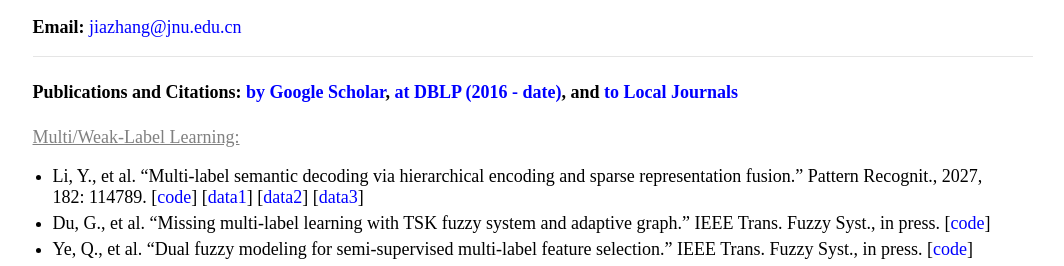
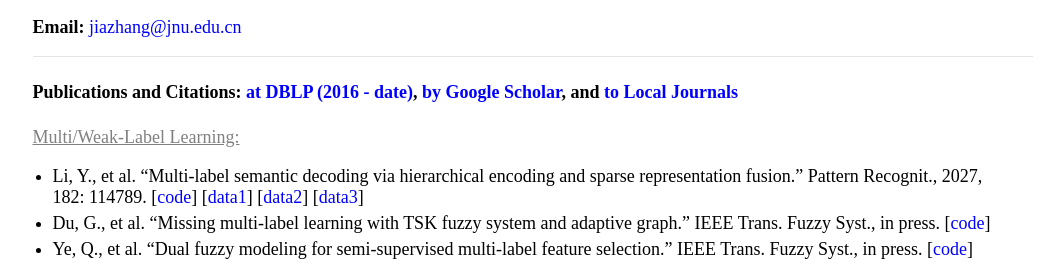
Before and after one commit to jiazhang-ml/jiazhang-ml.github.io, a Jekyll site: the page built from index.md, in a window 1280 px wide and 900 px high. Shown: the part 316-582 px from the top of the window, without its empty margins (107-1171 px from the left). Built offline with Jekyll 4.4.1, drawn with Linux system fonts in a browser that asks for light colours.

```diff
--- a/index.md
+++ b/index.md
@@ -13,7 +13,7 @@ Research Interests: My research interests include *machine learning* and *data m
 
 ---
 
-#### Publications and Citations: [by Google Scholar](https://scholar.google.com.hk/citations?user=yBaTk-gAAAAJ&hl=en), [at DBLP (2016 - date)](https://dblp.org/pid/80/2266-19.html), and [to Local Journals](nativepublication.md)
+#### Publications and Citations: [at DBLP (2016 - date)](https://dblp.org/pid/80/2266-19.html), [by Google Scholar](https://scholar.google.com.hk/citations?user=yBaTk-gAAAAJ&hl=en), and [to Local Journals](nativepublication.md)
 
 <font color="gray"><u>Multi/Weak-Label Learning:</u></font>
 * Li, Y., et al. "Multi-label semantic decoding via hierarchical encoding and sparse representation fusion." Pattern Recognit., 2027, 182: 114789. [[code](https://github.com/cseroun06/HERF)] [[data1](https://naturalscenesdataset.org/)] [[data2](https://crcns.org/data-sets/vc/vim-2)] [[data3](https://bold5000-dataset.github.io/website/download.html)]
```
